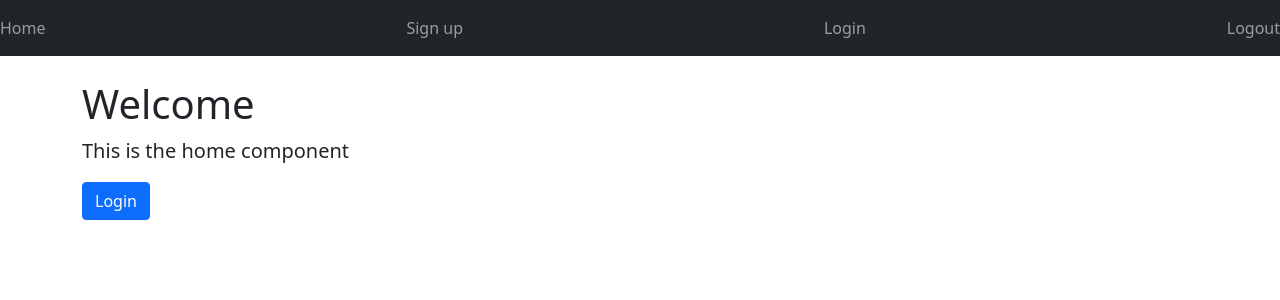
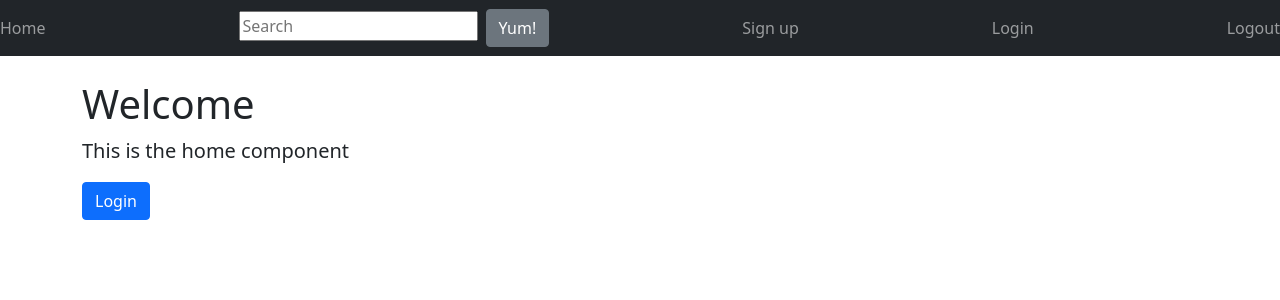
Before and after one commit to NovaBoman/recipe-app-fe, an Angular app: page / in a window 1280 px wide. Shown: the top 300 px of the page. Built offline with nearby package versions, Linux system fonts and the light colour scheme.

Commit message:
Add placeholder search bar

```diff
--- a/src/app/app.component.html
+++ b/src/app/app.component.html
@@ -4,6 +4,12 @@
             <a routerLink="/" class="nav-link">Home</a>
         </li>
     </ul>
+    <div class="navbar-nav">
+        <form>
+            <input type="text" placeholder="Search">
+            <button class="btn btn-secondary btn-block search">Yum!</button>
+        </form>
+    </div>
     <div class="navbar-nav">
         <a routerLink="/register" class="nav-link">Sign up</a>
     </div>
--- a/src/app/app.component.scss
+++ b/src/app/app.component.scss
@@ -0,0 +1,3 @@
+.search {
+  margin-left: 0.5rem;
+}
```
